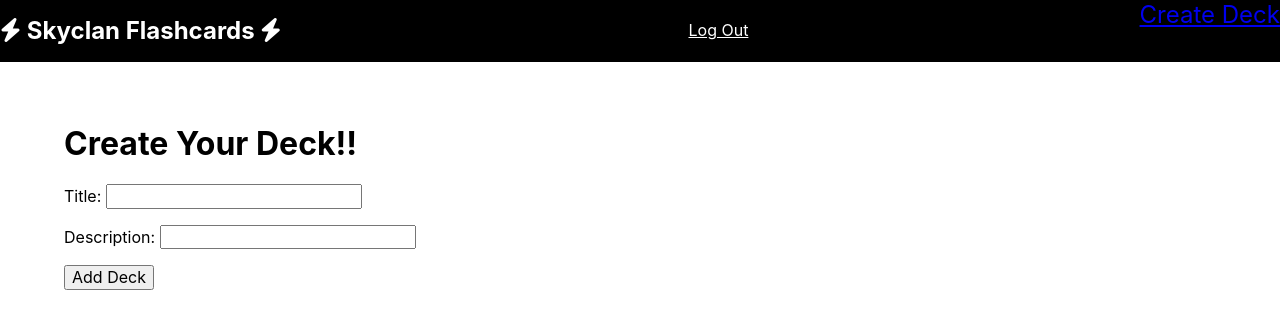
After one commit to Tedfulk/Momentum-Flashcards, a Django app: page /cards/addcard/ in a window 1280 px wide. The commit adds this page. Shown: the top 329 px of the page. Run offline with Django 4.2, Linux system fonts and the light colour scheme; the visitor is signed in with stand-in values (Sample User, id 1); some libraries are stand-ins or nearby versions.

Commit message:
add deck

```diff
--- a/cards/views.py
+++ b/cards/views.py
@@ -16,6 +16,21 @@ def login(request):
 def home(request):  # this will include our list of the decks. Kind of like list_books or list_albums in other projects
     decks = Deck.objects.all()
     return render(request, "cards/home.html", {"decks": decks})
+
+
+@login_required
+def add_deck(request):
+    if request.method == 'POST':
+        form = DeckForm(data=request.POST)
+        if form.is_valid():
+            deck = form.save()
+
+            return redirect("card_list")
+    else:
+        form = DeckForm()
+
+        return render(request, "cards/add_deck.html", {'form': form,})
+
 
 
 @login_required
--- a/flashcards/urls.py
+++ b/flashcards/urls.py
@@ -22,6 +22,7 @@ urlpatterns = [
     path('', flash_views.login, name='login'),
     path('cards/', flash_views.home, name='home'),
     path('accounts/', include('registration.backends.simple.urls')),
+    path('cards/addcard/', flash_views.add_deck, name='add_deck'),
     path('cards/<int:pk>/', flash_views.card_list, name='card_list'),
     path('cards/<int:pk>/edit/', flash_views.edit_card, name='edit_card'),
     path('cards/<int:pk>/delete/', flash_views.delete_card, name='delete_card'),
--- a/templates/base.html
+++ b/templates/base.html
@@ -33,6 +33,11 @@
 
             </div>
         </nav>
+        <div>
+            <nav class="f3 lh-title white items-center no-underline">
+                <a href="{% url 'add_deck' %}">Create Deck</a>
+            </nav>
+        </div>
     </header>
 
     <div class="ma5">
--- /dev/null
+++ b/templates/cards/add_deck.html
@@ -0,0 +1,21 @@
+{% extends "base.html" %}
+
+{% block content %}
+
+
+
+<h1>Create Your Deck!!</h1>
+
+
+<div>
+    <form action="{% url 'add_deck'%}" method="post">
+        {% csrf_token %}
+        {{ form.as_p }}
+        <div>
+            <button type="submit">Add Deck</button>
+        </div>
+    </form>
+</div>
+
+
+{% endblock %}
```
Also changed, not shown: templates/cards/edit_deck.html (added, +17 -0 lines).
